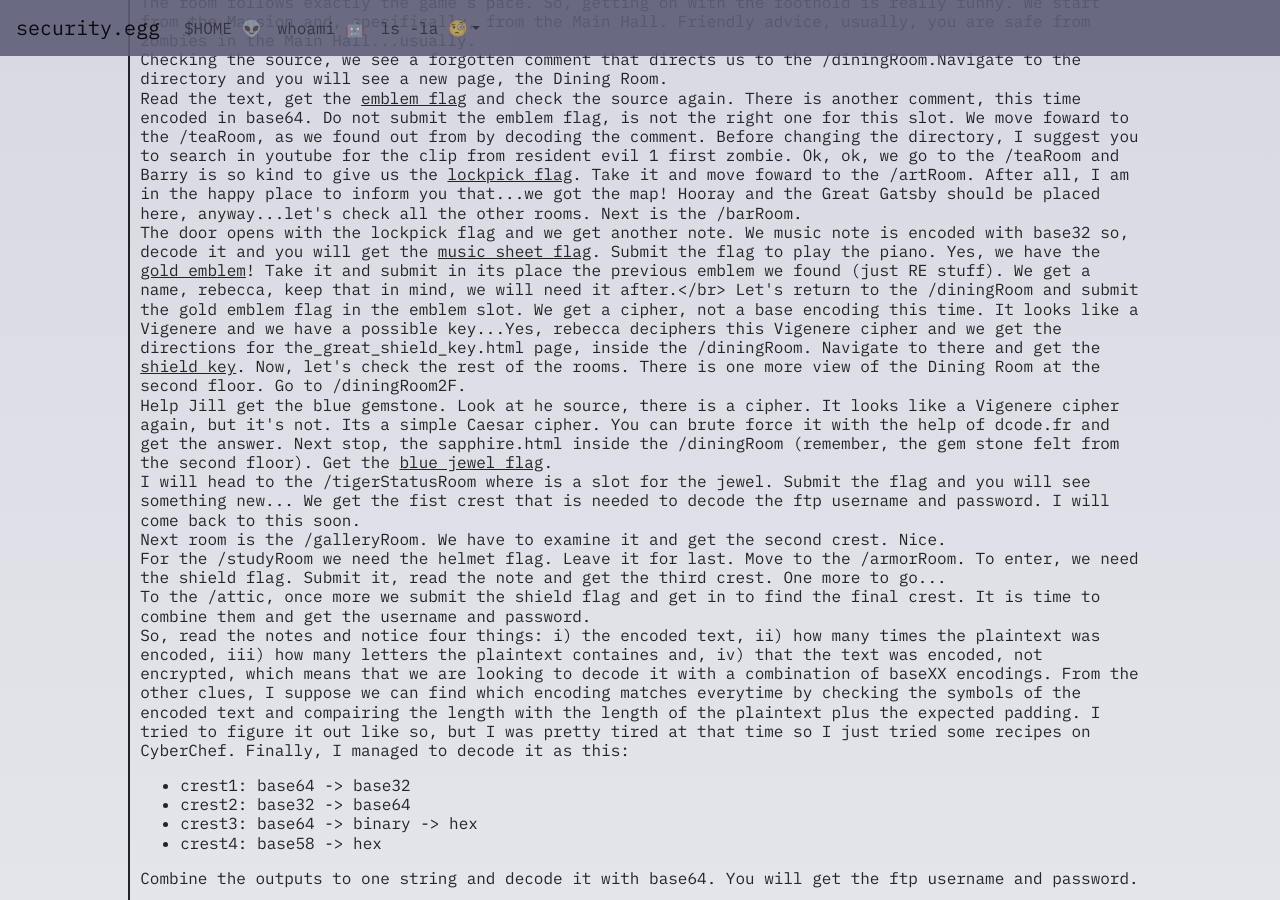
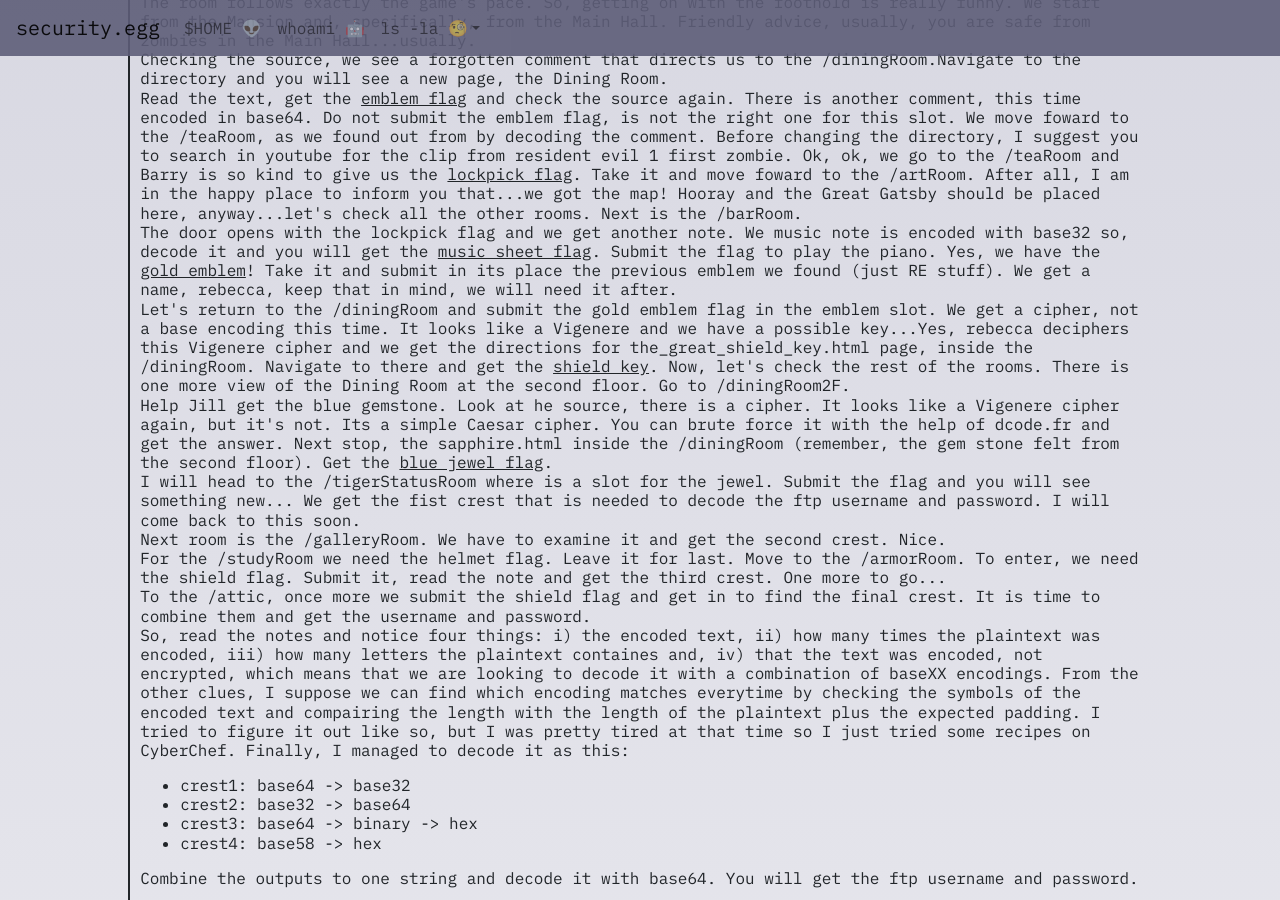
Before and after one commit to security-egg/securityegg, a Jekyll site: the page built from _posts/2021-07-26-biohazard.md, in a window 1280 px wide and 900 px high, scrolled down 1307 px. Built offline with Jekyll 4.4.1, drawn with Linux system fonts in a browser that asks for light colours; nearby versions of some CDN libraries.

```diff
--- a/_posts/2021-07-26-biohazard.md
+++ b/_posts/2021-07-26-biohazard.md
@@ -25,7 +25,7 @@ Read the text, get the <u>emblem flag</u> and check the source again. There is a
 Before changing the directory, I suggest you to search in youtube for the clip from resident evil 1 first zombie. Ok, ok, we go to the /teaRoom and Barry is so kind to give us the <u>lockpick flag</u>. Take it and move foward to the /artRoom.
 After all, I am in the happy place to inform you that...we got the map! Hooray and the Great Gatsby should be placed here, anyway...let's check all the other rooms. Next is the /barRoom.<br>
 The door opens with the lockpick flag and we get another note. We music note is encoded with base32 so, decode it and you will get the <u>music sheet flag</u>. Submit the flag to play the piano.
-Yes, we have the <u>gold emblem</u>! Take it and submit in its place the previous emblem we found (just RE stuff). We get a name, rebecca, keep that in mind, we will need it after.</br>
+Yes, we have the <u>gold emblem</u>! Take it and submit in its place the previous emblem we found (just RE stuff). We get a name, rebecca, keep that in mind, we will need it after.<br>
 Let's return to the /diningRoom and submit the gold emblem flag in the emblem slot. We get a cipher, not a base encoding this time. It looks like a Vigenere and we have a possible key...Yes, rebecca deciphers this Vigenere cipher and we get the directions for the_great_shield_key.html page, inside the /diningRoom. Navigate to there and get the <u>shield key</u>.
 Now, let's check the rest of the rooms. There is one more view of the Dining Room at the second floor. Go to /diningRoom2F.<br>
 Help Jill get the blue gemstone. Look at he source, there is a cipher. It looks like a Vigenere cipher again, but it's not. Its a simple Caesar cipher. You can brute force it with the help of dcode.fr and get the answer. Next stop, the sapphire.html inside the /diningRoom (remember, the gem stone felt from the second floor). Get the <u>blue jewel flag</u>.<br>
```
